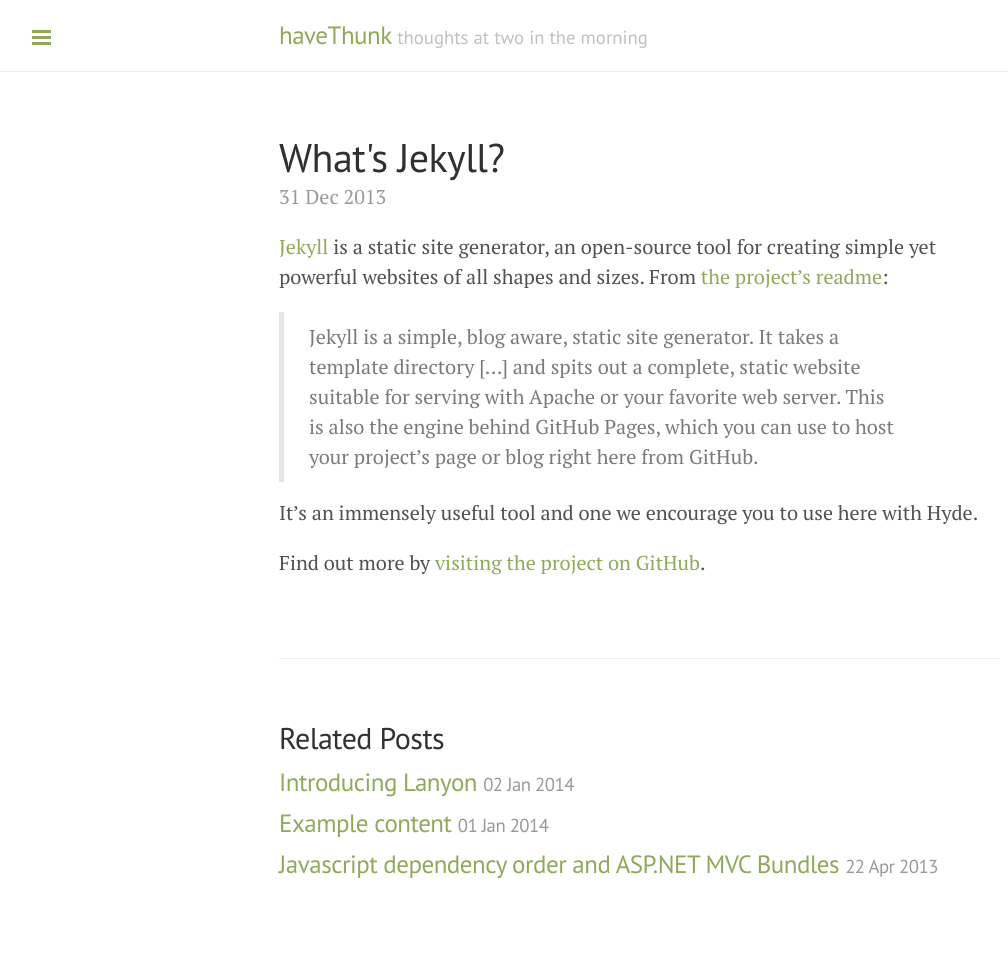
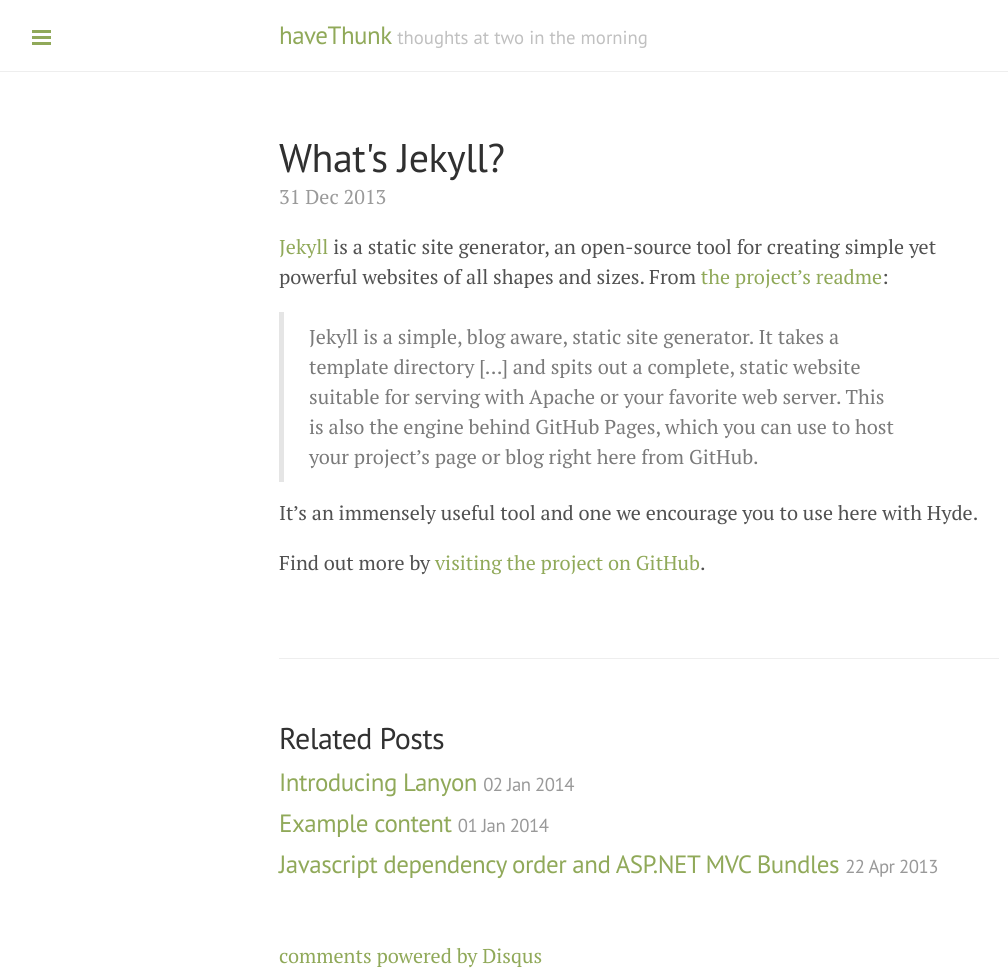
Before and after one commit to joecojabba/joecojabba.github.io, a Jekyll site: the page built from _posts/2013-12-31-whats-jekyll.md, in a window 1280 px wide. Shown: the whole page, without its empty margins (1-1009 px from the left). Built offline with Jekyll 4.4.1, drawn with Linux system fonts in a browser that asks for light colours; Markdown is read by kramdown in place of the engine named in the settings; comment, search, counter and statistics services are not loaded; before the commit the page ends 941 px from its top, so only the background shows below that; part of the change alters nothing that is shown.

Commit message:
added disqus

```diff
--- a/_layouts/post.html
+++ b/_layouts/post.html
@@ -23,3 +23,18 @@ layout: default
     {% endfor %}
   </ul>
 </div>
+  <div id="disqus_thread"></div>
+    <script type="text/javascript">
+        /* * * CONFIGURATION VARIABLES: EDIT BEFORE PASTING INTO YOUR WEBPAGE * * */
+        var disqus_shortname = 'havethunk'; // required: replace example with your forum shortname
+
+var disqus_identifier = '{{page.url}}';
+        /* * * DON'T EDIT BELOW THIS LINE * * */
+        (function() {
+            var dsq = document.createElement('script'); dsq.type = 'text/javascript'; dsq.async = true;
+            dsq.src = '//' + disqus_shortname + '.disqus.com/embed.js';
+            (document.getElementsByTagName('head')[0] || document.getElementsByTagName('body')[0]).appendChild(dsq);
+        })();
+    </script>
+    <noscript>Please enable JavaScript to view the <a href="http://disqus.com/?ref_noscript">comments powered by Disqus.</a></noscript>
+    <a href="http://disqus.com" class="dsq-brlink">comments powered by <span class="logo-disqus">Disqus</span></a>
```
